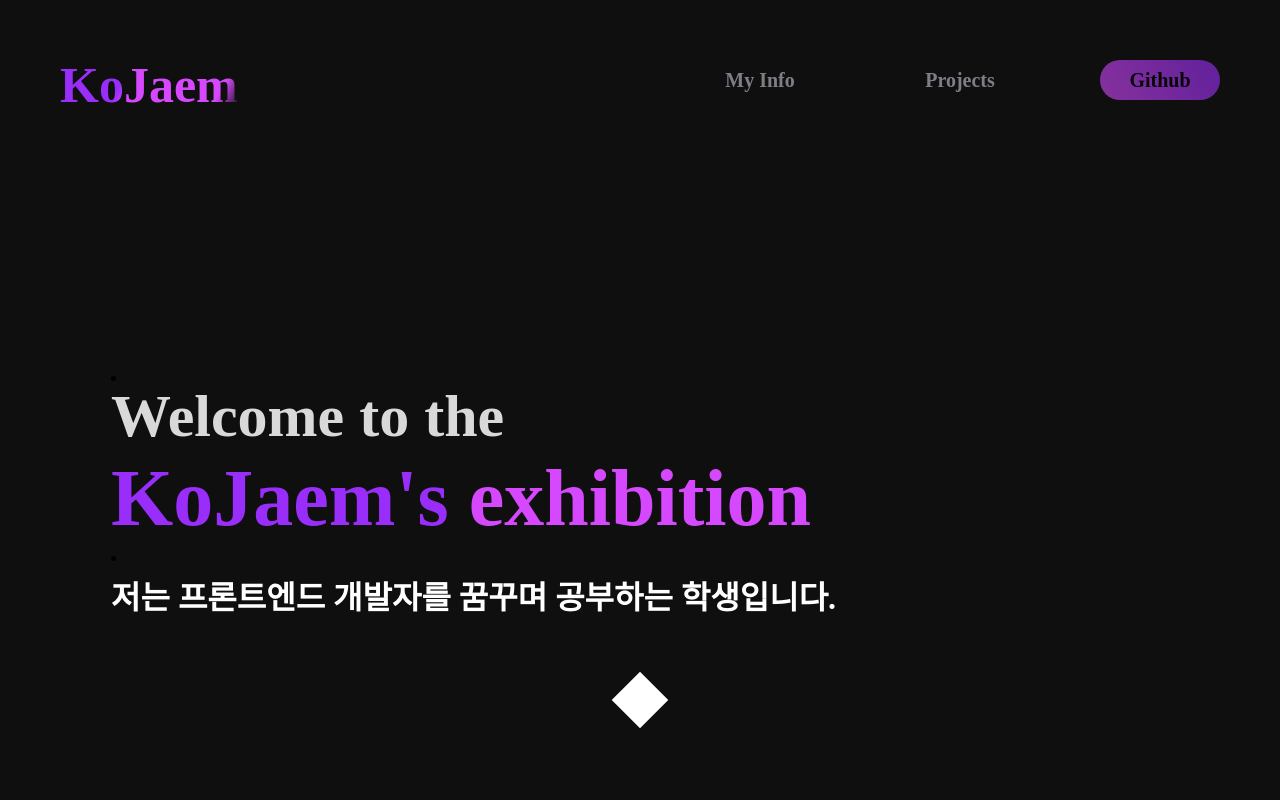
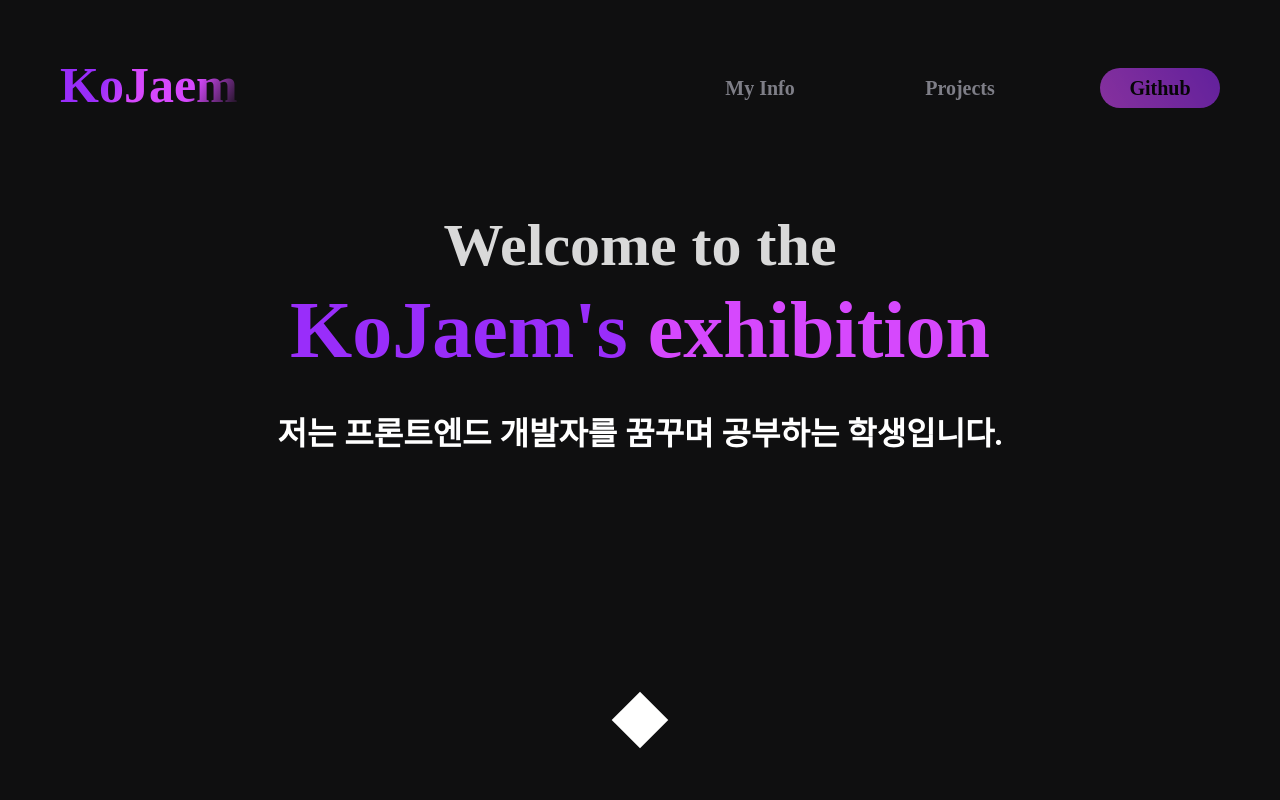
Before and after one commit to KoJaem/Interactive-portfolio, a Next.js app: page / in a window 1280 px wide. Shown: the top 800 px of the page. Built offline with nearby package versions, Linux system fonts and the light colour scheme.

Commit message:
feat : 스크롤 애니메이션 구현

```diff
--- a/src/components/GradientTypography.tsx
+++ b/src/components/GradientTypography.tsx
@@ -35,7 +35,7 @@ export const handleColor = (color: keyof customColorType) => {
 };
 
 const TypographyText = styled.div<GradientTypographyProps>`
-  background-image: ${({ color1, color2 }) => (color1 && color2 ? `linear-gradient(120deg, ${handleColor(color1)} 80%, ${handleColor(color2)} 100%)` : customColor.black)};
+  background-image: ${({ color1, color2 }) => (color1 && color2 ? `linear-gradient(120deg, ${handleColor(color1)} 60%, ${handleColor(color2)} 100%)` : customColor.black)};
   background-clip: text;
   -webkit-background-clip: text;
   -webkit-text-fill-color: transparent;
--- a/src/containers/indexPage/components/Header.tsx
+++ b/src/containers/indexPage/components/Header.tsx
@@ -2,7 +2,7 @@ import { motion } from 'framer-motion';
 import React from 'react';
 import { customColor } from 'src/constants';
 import styled, { css } from 'styled-components';
-import { MdMenu } from 'react-icons/md';
+import { AiFillGithub } from 'react-icons/ai';
 import { GradientTypography } from 'src/components/GradientTypography';
 import { GradientSvg } from './GradientSvgIcon';
 const buttonVariants = {
@@ -78,7 +78,11 @@ export const Header = () => {
         </GithubButton>
       </ButtonWrapper>
       <MenuIcon>
-        <GradientSvg Icon={MdMenu} color1={customColor.magenta} color2={customColor.purple} />
+        <GradientSvg
+          Icon={AiFillGithub}
+          color1={customColor.magenta}
+          color2={customColor.purple}
+        />
       </MenuIcon>
     </Container>
   );
@@ -109,6 +113,7 @@ const ButtonWrapper = styled.section`
   display: none;
   gap: 0 80px;
   font-size: 20px;
+  margin-top: 8px;
   @media screen and (min-width: 768px) {
     display: flex;
   }
@@ -142,7 +147,8 @@ const MenuIcon = styled.section`
   display: flex;
   position: absolute;
   right: 40px;
-  padding-top: 8px;
+  margin-top: 8px;
+  cursor: pointer;
 
   @media screen and (min-width: 767px) {
     display: none;
--- a/src/containers/indexPage/components/Intro.tsx
+++ b/src/containers/indexPage/components/Intro.tsx
@@ -2,7 +2,8 @@ import React from 'react';
 import { Typography } from 'src/components';
 import { customColor } from 'src/constants';
 import styled from 'styled-components';
-import { motion } from 'framer-motion';
+import { motion, useScroll, useTransform } from 'framer-motion';
+import { GradientTypography } from "src/components/GradientTypography";
 const transition = { duration: 0.5 };
 
 const introVariants = {
@@ -15,12 +16,68 @@ const introVariants = {
   },
 };
 
+const INTRO_SECTION_PAGE_HEIGHT = 4000;
+
+const SCROLL_OFFSET = {
+  CONTAINER_SCALE: [0, 900],
+  TITLE_OPACITY: [700, 900],
+  INTRO_OPACITY: [500, 700],
+  NAME_OPACITY: [1000, 2400, 3500],
+  NAME_Y_POSITION: [1000, 1400],
+  INTEREST_OPACITY: [1400, 2400, 3500],
+  DIA_OPACITY: [2400, 3300]
+};
+
 export const Intro = () => {
+  const { scrollY } = useScroll();
+  const containerScale = useTransform(
+    scrollY,
+    SCROLL_OFFSET.CONTAINER_SCALE,
+    [1, 1.2],
+  );
+
+  const titleOpacity = useTransform(
+    scrollY,
+    SCROLL_OFFSET.TITLE_OPACITY,
+    [1, 0],
+  );
+
+  const introOpacity = useTransform(
+    scrollY,
+    SCROLL_OFFSET.INTRO_OPACITY,
+    [1, 0],
+  );
+
+  const nameOpacity = useTransform(
+    scrollY,
+    SCROLL_OFFSET.NAME_OPACITY,
+    [0, 1, 0],
+  );
+
+  const nameYPosition = useTransform(
+    scrollY,
+    SCROLL_OFFSET.NAME_Y_POSITION,
+    [20, 0],
+  );
+
+  const InterestOpacity = useTransform(
+    scrollY,
+    SCROLL_OFFSET.INTEREST_OPACITY,
+    [0, 1, 0],
+  );
+
+  const opacityZero = useTransform(
+    scrollY,
+    SCROLL_OFFSET.DIA_OPACITY,
+    [1, 0],
+  )
+
   return (
     <Container
       initial="initial"
       animate="enter"
       exit="exit"
+      style={{ height: INTRO_SECTION_PAGE_HEIGHT }}
       variants={{
         enter: {
           transition: { staggerChildren: 0.5, staggerDirection: 1 },
@@ -28,14 +85,21 @@ export const Intro = () => {
         exit: { transition: { staggerChildren: 0.5 } },
       }}
     >
-      <Welcome>
+      <Welcome style={{ scale: containerScale }}>
+        <motion.ul style={{ opacity: titleOpacity, marginBottom: 20 }}>
           <motion.li variants={introVariants}>
-          <Typography size="3rem" color="gray" fontWeight="bold">
+            <Typography
+              size="3rem"
+              color="gray"
+              fontWeight="bold"
+              fontHeight="1.5"
+              textAlign="center"
+            >
               Welcome to the
             </Typography>
           </motion.li>
           <motion.li
-          style={{ display: 'flex', flexWrap: 'wrap' }}
+            style={{ display: 'flex', flexWrap: 'wrap', justifyContent: 'center' }}
             variants={introVariants}
           >
             <Typography size="4rem" color="purple" fontWeight="bold">
@@ -45,22 +109,68 @@ export const Intro = () => {
               exhibition
             </Typography>
           </motion.li>
-        <motion.li variants={introVariants}>
+        </motion.ul>
+        <motion.li variants={introVariants} style={{ opacity: introOpacity, display: 'flex', justifyContent: 'center' }}>
           <Typography
             size="1.6rem"
             color="white"
             fontWeight="bold"
             fontHeight="2"
+            textAlign='center'
           >
             저는 프론트엔드 개발자를 꿈꾸며 공부하는 학생입니다.
           </Typography>
         </motion.li>
       </Welcome>
+      <SecondIntro>
+        <Name style={{ opacity: nameOpacity, y: nameYPosition }}>
+          <GradientTypography
+            size="4rem"
+            color1="purple"
+            color2="magenta"
+            fontHeight='1.5'
+            fontWeight="bold"
+          >
+            KoJaem
+          </GradientTypography>
+          <GradientTypography
+            size="4rem"
+            color1="magenta"
+            color2="darkGray"
+            fontWeight="bold"
+            fontHeight='1.5'
+          >
+            (고재민)
+          </GradientTypography>
+        </Name>
+        <Interest style={{ opacity: InterestOpacity }}>
+          <Typography
+            size="1.6rem"
+            color="white"
+            fontWeight="bold"
+            fontHeight="1.5"
+            textAlign="center"
+          >
+            UI, UX 에 대해 관심이 많으며
+          </Typography>
+          <Typography
+            size="1.6rem"
+            color="white"
+            fontWeight="bold"
+            fontHeight="1.5"
+            textAlign="center"
+          >
+            프론트엔드의 전반적인 기술에 대해 흥미가 있습니다
+          </Typography>
+        </Interest>
+      </SecondIntro>
       <Dia
+        initial={{ opacity: 0 }}
         animate={{
           opacity: [0, 1],
           transition: { delay: 1.5 },
         }}
+        style={{ opacity:opacityZero }}
       />
     </Container>
   );
@@ -68,30 +178,29 @@ export const Intro = () => {
 
 const Container = styled(motion.section)`
   position: relative;
-  display: flex;
-  flex-direction: column;
-  justify-content: center;
-  padding-top: 25vh;
   width: 100%;
   background-color: ${customColor.black};
   max-width: 1178px;
   gap: 60px 0;
-  height: 100vh;
+  display: flex;
+  justify-content: center;
 `;
 
 const Welcome = styled(motion.section)`
   display: flex;
+  position: fixed;
   flex-direction: column;
   gap: 12px 0;
   padding: 0 20px;
-  @media screen and (min-width: 1040px) {
-    padding: 0 60px;
+  top: 25vh;
+  @media screen and (min-height: 900px) {
+    top: 40vh;
   }
 `;
 
 const Dia = styled(motion.section)`
-  position: absolute;
-  bottom: 60px;
+  position: fixed;
+  top: 90vh;
   left: 50%;
   width: 40px;
   height: 40px;
@@ -107,3 +216,30 @@ const Dia = styled(motion.section)`
     display: flex;
   }
 `;
+
+const SecondIntro = styled.section`
+  position: fixed;
+  display: flex;
+  flex-direction: column;
+  align-items: center;
+  justify-content: center;
+  top: 25vh;
+  @media screen and (min-height: 900px) {
+    top: 40vh;
+  }
+`;
+
+const Name = styled(motion.section)`
+  display: flex;
+  flex-direction: column;
+  margin-bottom: 40px;
+  @media screen and (min-height: 900px) {
+    flex-direction: row;
+  }
+`;
+
+const Interest = styled(motion.li)`
+  display: flex;
+  align-items: center;
+  flex-direction: column;
+`;
```
Lines whose indentation alone changed are shown as unchanged.
